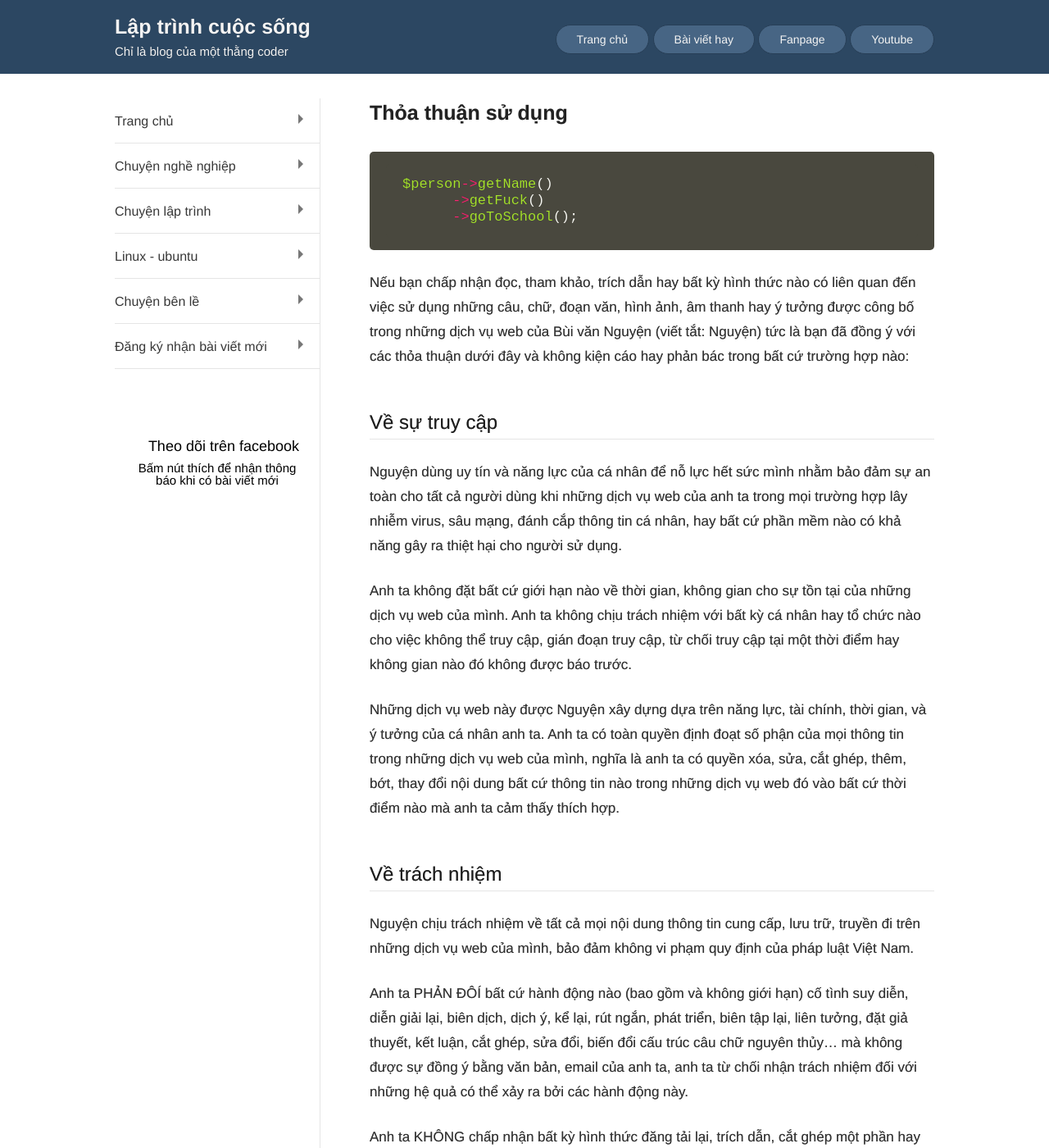
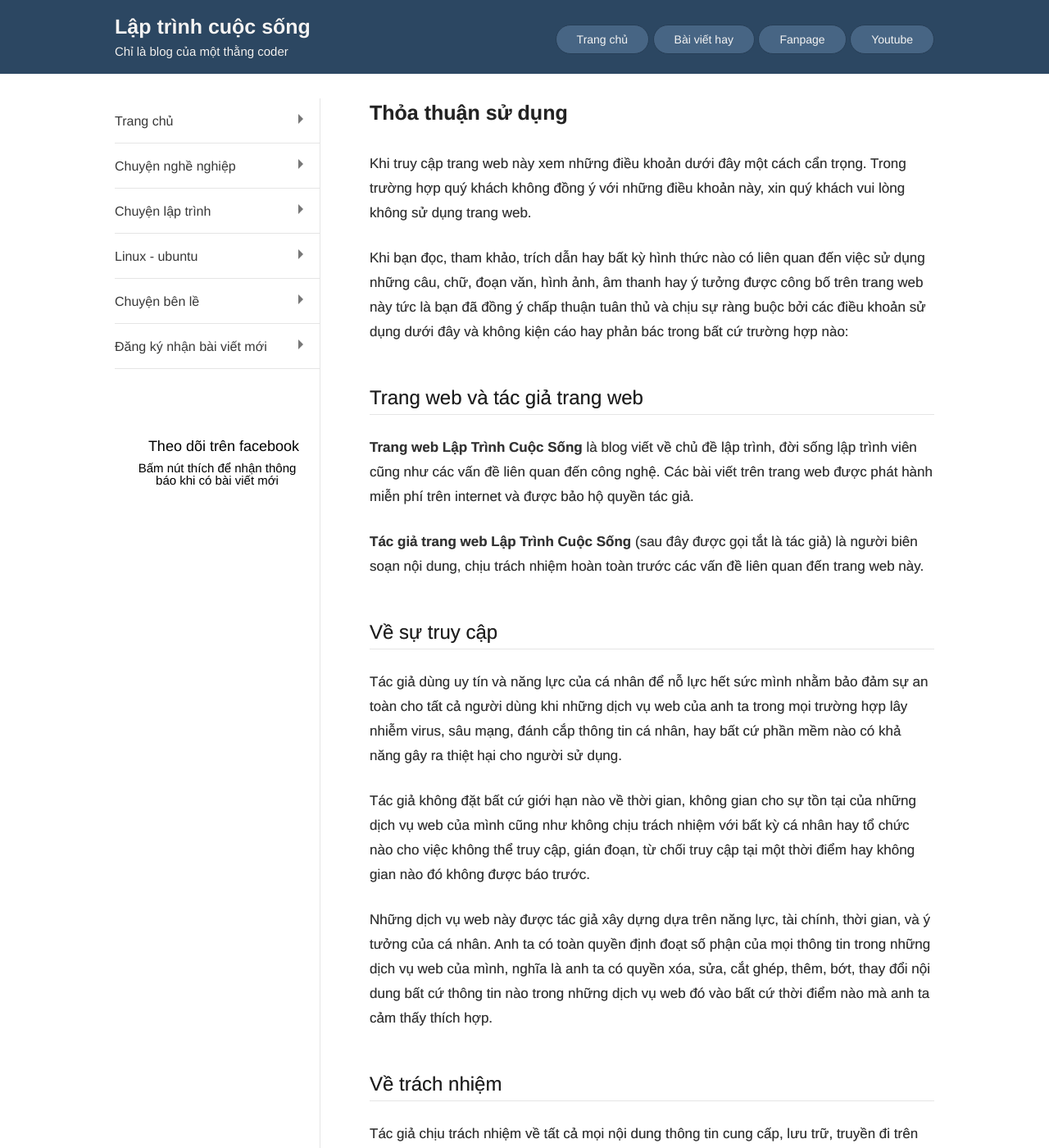
Before and after one commit to nguyentest/laptrinhcuocsong, a Jekyll site: the page built from policies.md, in a window 1280 px wide and 1400 px high. Shown: the whole window at 82% size. Built offline with Jekyll 4.4.1, drawn with Linux system fonts in a browser that asks for light colours; some of the changed text lies outside the part shown.

Commit message:
Update policies.md

````diff
--- a/policies.md
+++ b/policies.md
@@ -4,26 +4,30 @@ title: Thỏa thuận sử dụng
 permalink: /policies.html
 ---
 
-```javascript
-$person->getName()
-      ->getFuck()
-      ->goToSchool();
-```
+Khi truy cập trang web này xem những điều khoản dưới đây một cách cẩn trọng. Trong trường hợp quý khách không đồng ý với những điều khoản này, xin quý khách vui lòng không sử dụng trang web.
 
-Nếu bạn chấp nhận đọc, tham khảo, trích dẫn hay bất kỳ hình thức nào có liên quan đến việc sử dụng những câu, chữ, đoạn văn, hình ảnh, âm thanh hay ý tưởng được công bố trong những dịch vụ web của Bùi văn Nguyện (viết tắt: Nguyện) tức là bạn đã đồng ý với các thỏa thuận dưới đây và không kiện cáo hay phản bác trong bất cứ trường hợp nào:
+Khi bạn đọc, tham khảo, trích dẫn hay bất kỳ hình thức nào có liên quan đến việc sử dụng những câu, chữ, đoạn văn, hình ảnh, âm thanh hay ý tưởng được công bố trên trang web này tức là bạn đã đồng ý chấp thuận tuân thủ và chịu sự ràng buộc bởi các điều khoản sử dụng dưới đây và không kiện cáo hay phản bác trong bất cứ trường hợp nào:
+
+## Trang web và tác giả trang web
+
+**Trang web Lập Trình Cuộc Sống** là blog viết về chủ đề lập trình, đời sống lập trình viên cũng như các vấn đề liên quan đến công nghệ. Các bài viết trên trang web được phát hành miễn phí trên internet và được bảo hộ quyền tác giả.
+
+**Tác giả trang web Lập Trình Cuộc Sống** (sau đây được gọi tắt là tác giả) là người biên soạn nội dung, chịu trách nhiệm hoàn toàn trước các vấn đề liên quan đến trang web này.
 
 ## Về sự truy cập
 
-Nguyện dùng uy tín và năng lực của cá nhân để nỗ lực hết sức mình nhằm bảo đảm sự an toàn cho tất cả người dùng khi những dịch vụ web của anh ta trong mọi trường hợp lây nhiễm virus, sâu mạng, đánh cắp thông tin cá nhân, hay bất cứ phần mềm nào có khả năng gây ra thiệt hại cho người sử dụng.
+Tác giả dùng uy tín và năng lực của cá nhân để nỗ lực hết sức mình nhằm bảo đảm sự an toàn cho tất cả người dùng khi những dịch vụ web của anh ta trong mọi trường hợp lây nhiễm virus, sâu mạng, đánh cắp thông tin cá nhân, hay bất cứ phần mềm nào có khả năng gây ra thiệt hại cho người sử dụng.
 
-Anh ta không đặt bất cứ giới hạn nào về thời gian, không gian cho sự tồn tại của những dịch vụ web của mình. Anh ta không chịu trách nhiệm với bất kỳ cá nhân hay tổ chức nào cho việc không thể truy cập, gián đoạn truy cập, từ chối truy cập tại một thời điểm hay không gian nào đó không được báo trước.
+Tác giả không đặt bất cứ giới hạn nào về thời gian, không gian cho sự tồn tại của những dịch vụ web của mình cũng như không chịu trách nhiệm với bất kỳ cá nhân hay tổ chức nào cho việc không thể truy cập, gián đoạn, từ chối truy cập tại một thời điểm hay không gian nào đó không được báo trước.
 
-Những dịch vụ web này được Nguyện xây dựng dựa trên năng lực, tài chính, thời gian, và ý tưởng của cá nhân anh ta. Anh ta có toàn quyền định đoạt số phận của mọi thông tin trong những dịch vụ web của mình, nghĩa là anh ta có quyền xóa, sửa, cắt ghép, thêm, bớt, thay đổi nội dung bất cứ thông tin nào trong những dịch vụ web đó vào bất cứ thời điểm nào mà anh ta cảm thấy thích hợp.
+Những dịch vụ web này được tác giả xây dựng dựa trên năng lực, tài chính, thời gian, và ý tưởng của cá nhân. Anh ta có toàn quyền định đoạt số phận của mọi thông tin trong những dịch vụ web của mình, nghĩa là anh ta có quyền xóa, sửa, cắt ghép, thêm, bớt, thay đổi nội dung bất cứ thông tin nào trong những dịch vụ web đó vào bất cứ thời điểm nào mà anh ta cảm thấy thích hợp.
 
 ## Về trách nhiệm
 
-Nguyện chịu trách nhiệm về tất cả mọi nội dung thông tin cung cấp, lưu trữ, truyền đi trên những dịch vụ web của mình, bảo đảm không vi phạm quy định của pháp luật Việt Nam.
+Tác giả chịu trách nhiệm về tất cả mọi nội dung thông tin cung cấp, lưu trữ, truyền đi trên những dịch vụ web của mình, bảo đảm không vi phạm quy định của pháp luật Việt Nam.
 
-Anh ta PHẢN ĐÔÍ bất cứ hành động nào (bao gồm và không giới hạn) cố tình suy diễn, diễn giải lại, biên dịch, dịch ý, kể lại, rút ngắn, phát triển, biên tập lại, liên tưởng, đặt giả thuyết, kết luận, cắt ghép, sửa đổi, biến đổi cấu trúc câu chữ nguyên thủy… mà không được sự đồng ý bằng văn bản, email của anh ta, anh ta từ chối nhận trách nhiệm đối với những hệ quả có thể xảy ra bởi các hành động này.
+## Về bản quyền
 
-Anh ta KHÔNG chấp nhận bất kỳ hình thức đăng tải lại, trích dẫn, cắt ghép một phần hay toàn bộ nội dung để đăng lại ở một nơi khác mà không được sự đồng ý bằng văn bản hay email của anh ta. Hành động này sẽ bị coi là Vi phạm Quyền sở hữu trí tuệ và bạn có thể sẽ bị anh ta kiện theo Luật bảo vệ Quyền sở hữu trí tuệ nước Việt Nam.
+Tác giả PHẢN ĐÔÍ bất cứ hành động nào (bao gồm và không giới hạn) việc cố tình cắt ghép, sửa đổi, suy diễn, kể lại, rút ngắn, phát triển, biên tập lại, liên tưởng, đặt giả thuyết, kết luận, biến đổi cấu trúc câu chữ nguyên thủy… mà không được sự đồng ý bằng văn bản, email của anh ta, anh ta từ chối nhận trách nhiệm đối với những hệ quả có thể xảy ra bởi các hành động này.
+
+Tác giả KHÔNG chấp nhận bất kỳ hình thức đăng tải lại, trích dẫn, cắt ghép một phần hay toàn bộ nội dung để đăng lại ở một nơi khác mà không được sự đồng ý bằng văn bản hay email của anh ta. Hành động này sẽ bị coi là Vi phạm Quyền sở hữu trí tuệ và bạn có thể sẽ bị anh ta kiện theo Luật bảo vệ Quyền sở hữu trí tuệ nước Việt Nam.
````
